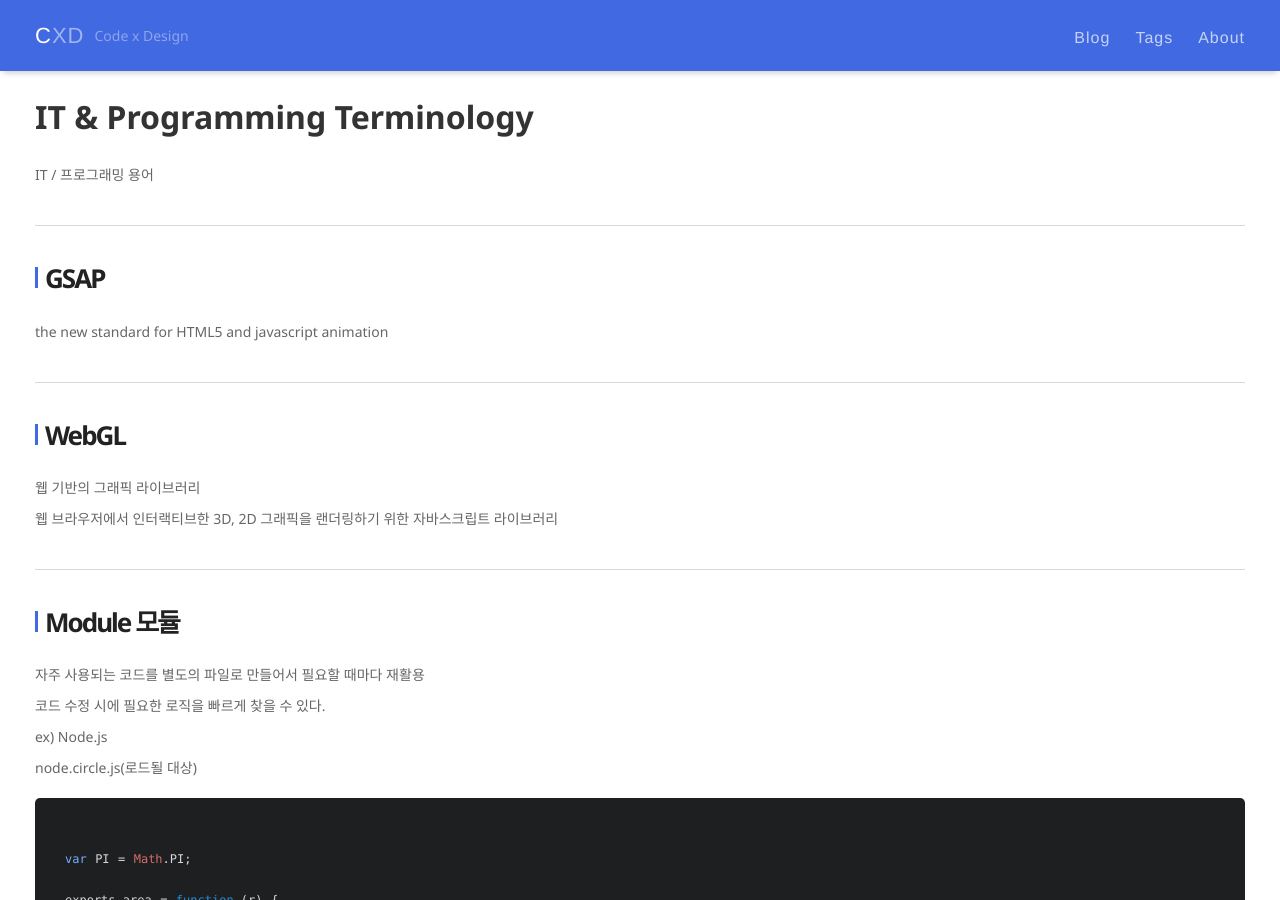
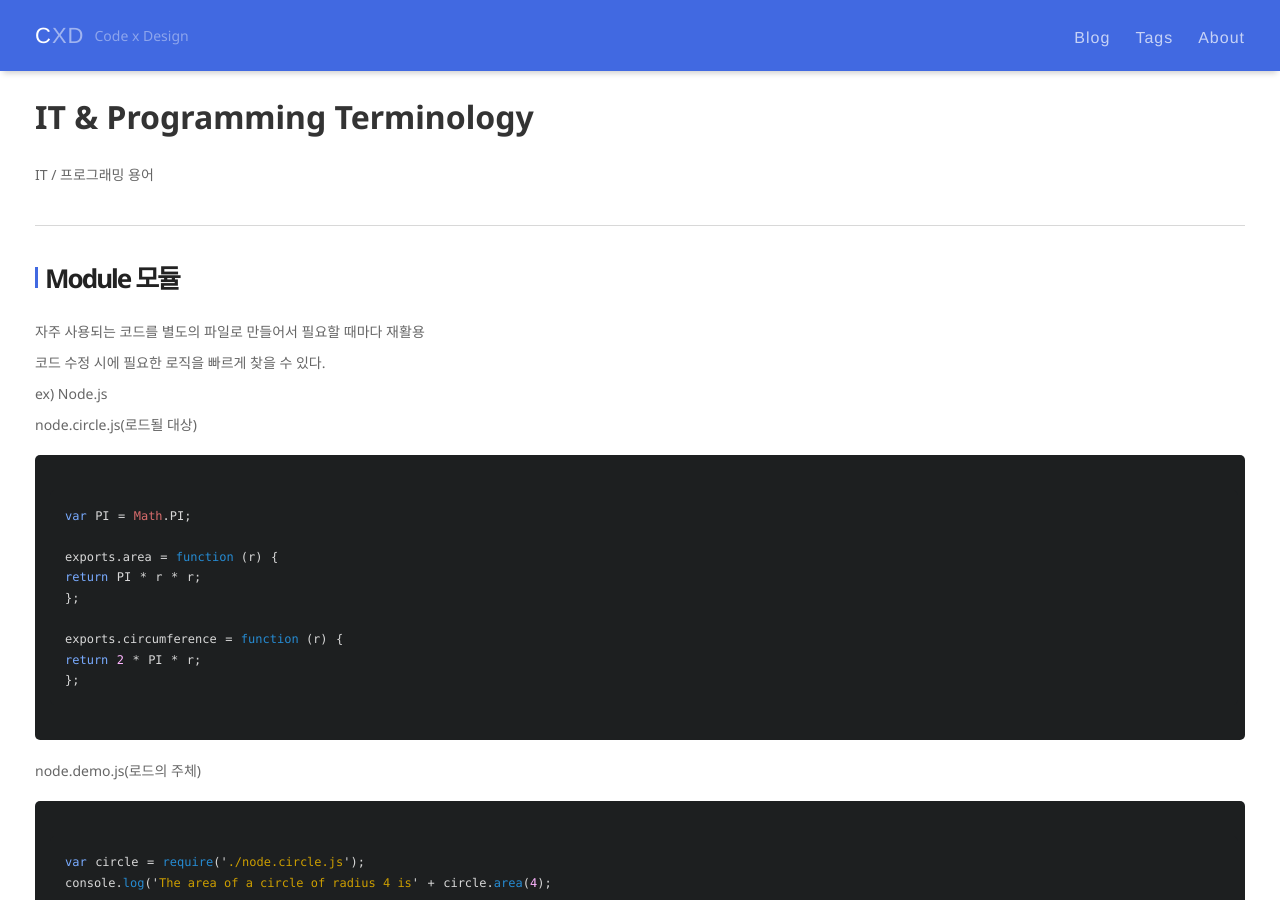
Before and after one commit to songssss/songssss.github.io, a Jekyll site: the page built from _posts/2017-04-08-Terms.md, in a window 1280 px wide and 900 px high. Built offline with Jekyll 4.4.1, drawn with Linux system fonts in a browser that asks for light colours; comment, search, counter and statistics services are not loaded; some of the changed text lies outside the part shown.

Commit message:
post edit

```diff
--- a/_posts/2017-04-08-Terms.md
+++ b/_posts/2017-04-08-Terms.md
@@ -12,20 +12,6 @@ IT / 프로그래밍 용어
 
 ---
 
-## GSAP
-
-the new standard for HTML5 and javascript animation
-
-
----
-
-## WebGL
-
-웹 기반의 그래픽 라이브러리
-
-웹 브라우저에서 인터랙티브한 3D, 2D 그래픽을 랜더링하기 위한 자바스크립트 라이브러리
-
----
 
 ## Module 모듈
 
@@ -88,8 +74,6 @@ ES6 온전하게 지원하지 않는 브라우저, Babel 이나 Traceur와 같
 
 Syntactically Awesome Style Sheet
 
-구문적으로 괜찮은 스타일 시트
-
 CSS상위에 있는 meta-language로 css에 비해 간결하고 격식을 갖춘 CSS문법 제공
 
 스타일시트를 쉽게 관리할 수 있는 기능 제공
```
Also changed, not shown: other parts of _posts/2017-04-08-Terms.md (+16 -1 lines).
